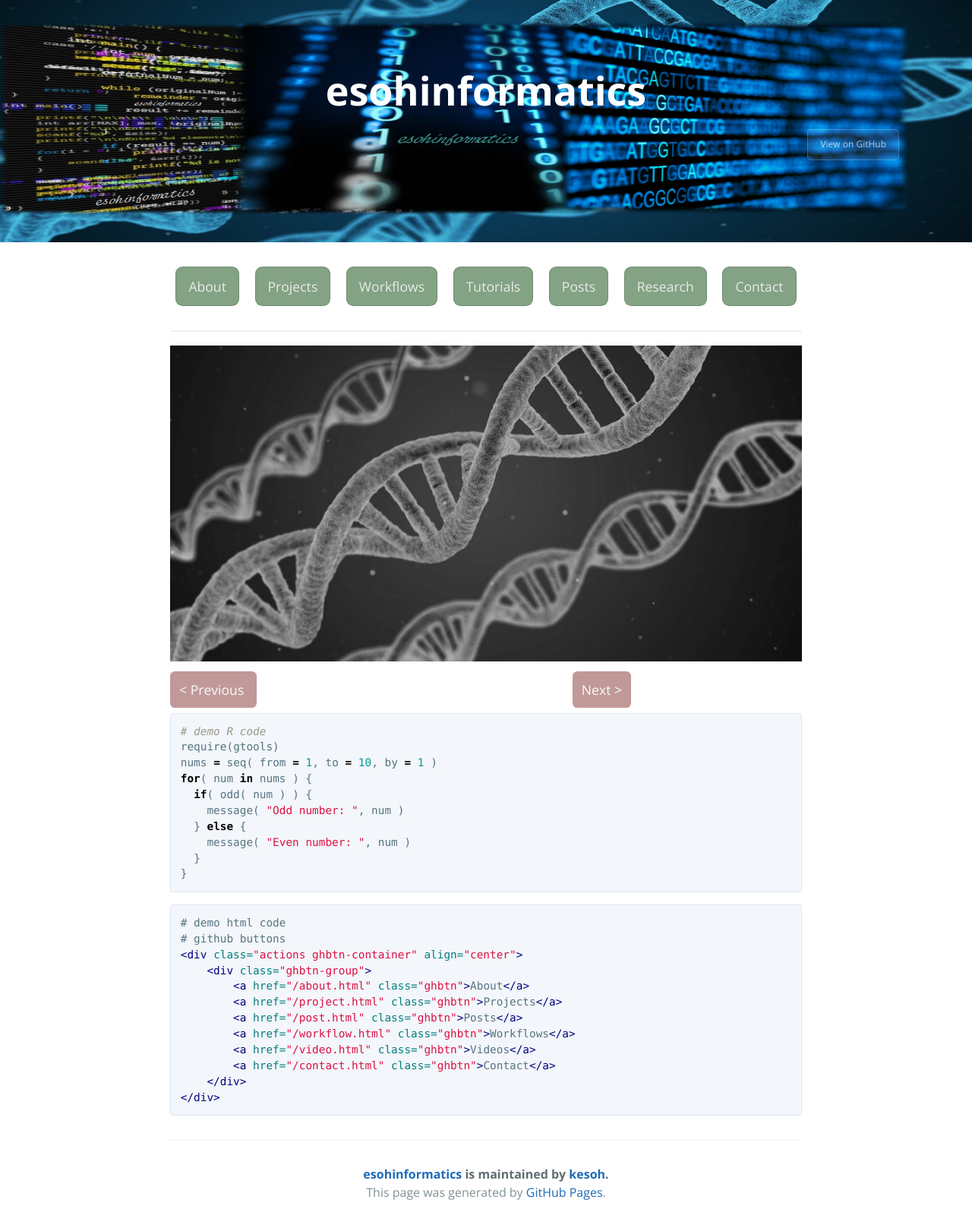
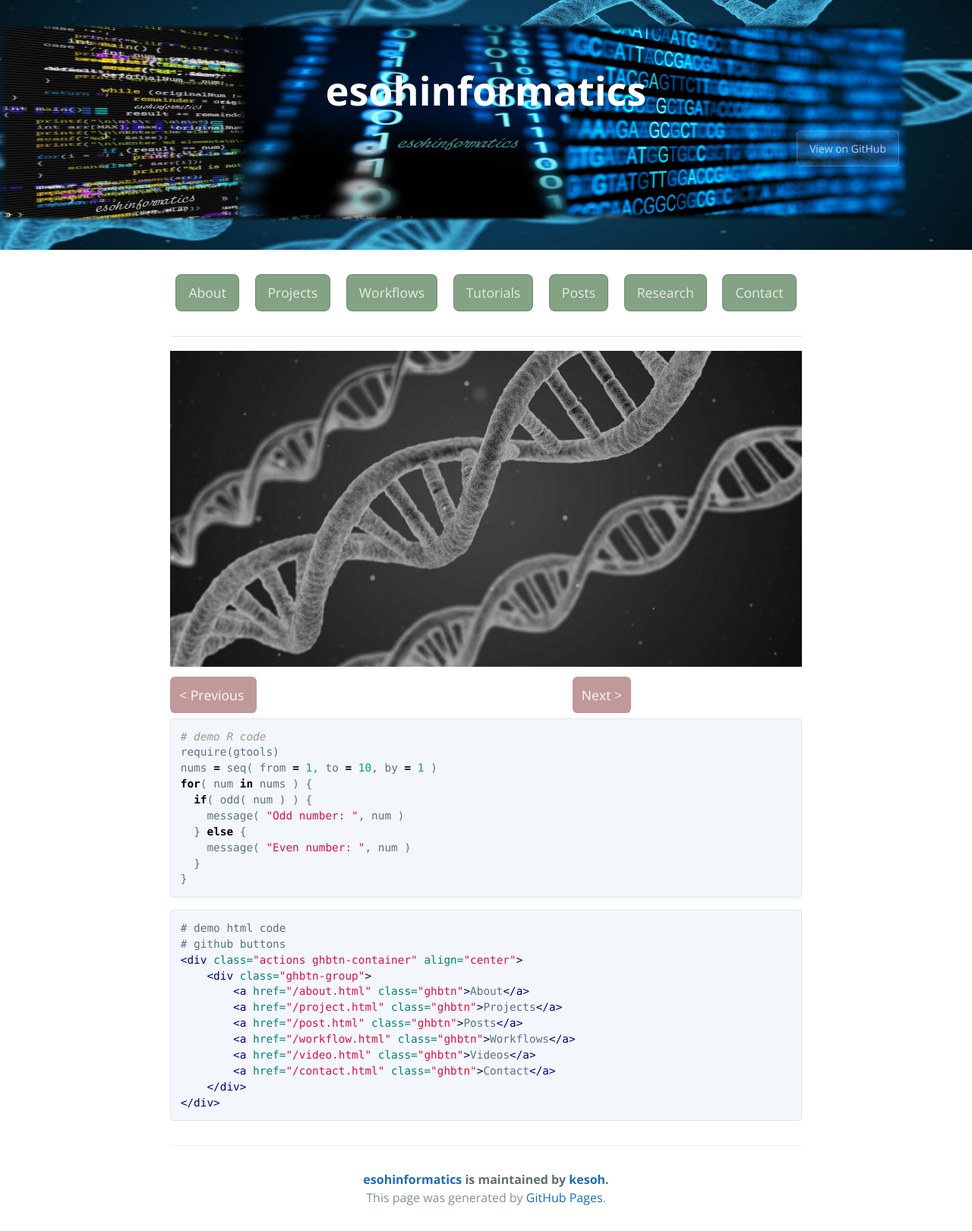
Before and after one commit to esohkevin/esohkevin.github.io, a Jekyll site: the page built from docs/index.md, in a window 1280 px wide. Shown: the whole page at 76% size. Built offline with Jekyll 4.4.1, drawn with Linux system fonts in a browser that asks for light colours; the repository's description, which GitHub fills in, is left out.

```diff
--- a/docs/_sass/jekyll-theme-cayman.scss
+++ b/docs/_sass/jekyll-theme-cayman.scss
@@ -29,7 +29,7 @@
   padding: 0;
   margin: 0;
   font-family: "Open Sans", "Helvetica Neue", Helvetica, Arial, sans-serif;
-  font-size: 12px;
+  font-size: 14px;
   line-height: 1.5;
   color: $body-text-color;
 }
@@ -84,7 +84,7 @@
   }
 
   @include large {
-    padding: 0.65rem 1rem;
+    padding: 0.75rem 1rem;
   }
 
   @include medium {
@@ -95,7 +95,7 @@
   @include small {
     display: block;
     width: 100%;
-    padding: 0.65rem;
+    padding: 0.75rem;
     font-size: 0.9rem;
 
     + .btn {
@@ -114,7 +114,7 @@
   border-color: rgba(20, 59, 43, 0.2);
   border-style: solid;
   border-width: 1px;
-  border-radius: 0.6rem;
+  border-radius: 0.5rem;
   transition: color 0.2s, background-color 0.2s, border-color 0.2s;
 
   &:hover {
@@ -129,7 +129,7 @@
   }
 
   @include large {
-    padding: 0.75rem 1rem;
+    padding: 0.65rem 1rem;
   }
 
   @include medium {
@@ -140,7 +140,7 @@
   @include small {
     display: block;
     width: 100%;
-    padding: 0.75rem;
+    padding: 0.65rem;
     font-size: 0.9rem;
 
     + .mybtn {
```
